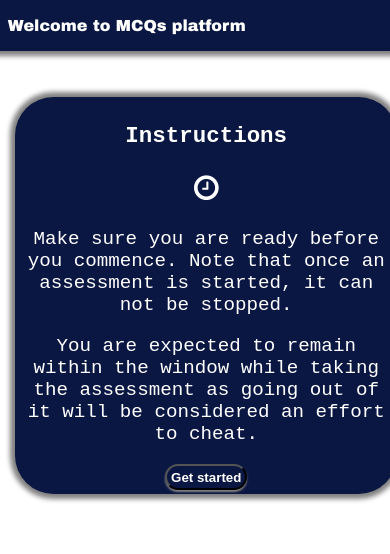
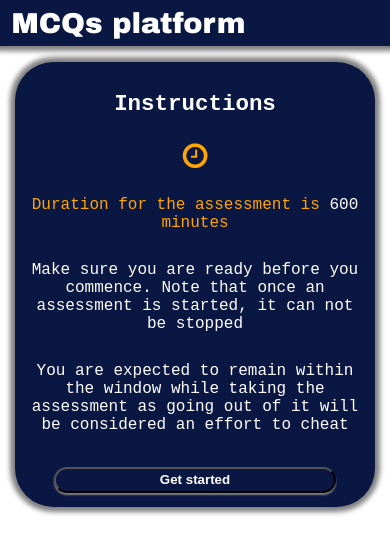
Before and after one commit to belloshehu/multiple-choice-questions, a Django app: page / in a window 390 px wide. Shown: the top 554 px of the page. Run offline with Django 3.2, Linux system fonts and the light colour scheme; tables that the repository leaves empty hold one stand-in row (values such as "Sample post"); some libraries are stand-ins or nearby versions.

Commit message:
Add style

```diff
--- a/multiple_choices/static/style/style.css
+++ b/multiple_choices/static/style/style.css
@@ -23,7 +23,7 @@ header {
     padding: 1% 2%;
     box-shadow: 0px 0px 5px 5px gray;
 }
-@media(min-width: 499px){
+@media(min-width: 500px){
     #result, .ass{
         background-color: rgb(11, 23, 67);
         font-family: 'Courier New', Courier, monospace;
@@ -35,46 +35,91 @@ header {
         color: white;
         box-shadow: 0px 0px 5px 5px gray;
     }
+    input {
+        border-radius: 2em 2em;
+        height: 1.5em;
+        text-align: center;
+        font-weight: bold;
+        padding: 2px;
+    }
+    input:radio {
+        text-align: left;
+    }
+    button {
+        background-color:  rgb(11, 23, 67);
+        color:  rgb(255, 255, 255);
+        font-weight: bold;
+        padding: 1% 2%;
+        border-radius: 2em 2em;
+        box-shadow: 0px 2px 2px 0px gray;
+    }
+    form > button {
+        float: left;
+        margin-top: 2%;
+        margin-bottom: 5%;
+        padding: 1% 2%;
+    }
 }
 @media(max-width: 499px){
     #result, .ass{
         background-color: rgb(11, 23, 67);
         font-family: 'Courier New', Courier, monospace;
-        padding: 1%;
-        width: 100%;
+        padding: 2% 1%;
         border-radius: 2em 2em;
-        margin: 10% 2%;
+        margin: 2%;
         text-align: center;
         color: white;
         box-shadow: 0px 0px 5px 5px gray;
+
     }
     h1 {
         font-family: 'arial black';
         color: white;
-        font-size: medium;
+        font-size: larger;
+        margin: 1%;
+    }
+
+    input {
+        border-radius: 2em 2em;
+        height: 2em;
+        text-align: center;
+        font-weight: bold;
+        padding: 2px;
+        width: 80%;
+
+    }
+    input:radio {
+        text-align: left;
+        font-weight: normal;
+    }
+    button {
+        background-color:  rgb(11, 23, 67);
+        color:  rgb(255, 255, 255);
+        font-weight: bold;
+        padding: 1% 2%;
+        border-radius: 2em 2em;
+        box-shadow: 0px 2px 2px 0px gray;
+        width: 80%;
+    }
+    form > button {
+        float: none;
+        margin-top: 2%;
+        margin-bottom: 5%;
+        padding: 1% 2%;
+        width: 60%;
+    }
+    p.txt {
+        font-size:medium;
+        margin: 1% 2%;
     }
 }
-
 
 header > section > h4 {
     padding: 0%;
     font-size: large;
     font-family: 'Courier New', Courier, monospace;
 }
-button {
-    background-color:  rgb(11, 23, 67);
-    color:  rgb(255, 255, 255);
-    font-weight: bold;
-    padding: 1%;
-    border-radius: 2em 2em;
-    box-shadow: 0px 2px 2px 0px gray;
-}
-form > button {
-    float: left;
-    margin-top: 2%;
-    margin-bottom: 5%;
-    padding: 1%;
-}
+
 
 label {
     font-size: medium;
@@ -85,12 +130,12 @@ hr {
     border-radius: 10px 10px;
 }
 
+a {
+    color: orangered;
+}
+
 button > a {
     text-decoration: none;
-    color: white;
-    padding: 1%;
-}
-a {
     color: white;
 }
 
@@ -106,18 +151,6 @@ p > strong  {
     background-color: white;
 }
 
-
-input {
-    border-radius: 2em 2em;
-    height: 1.5em;
-    text-align: center;
-    font-weight: bold;
-    padding: 2px;
-}
-input:radio {
-    text-align: left;
-    font-weight: bold;
-}
 
 ol li {
     text-align: left;
--- a/multiple_choices/templates/multiple_choices/home.html
+++ b/multiple_choices/templates/multiple_choices/home.html
@@ -1,7 +1,7 @@
 {% extends 'base.html'%}
 {% block header %}
     <section >
-        <h1>Welcome to MCQs platform</h1>
+        <h1>MCQs platform</h1>
     </section>
 {% endblock %}
 {% block user_info %} {{block.super}} {% endblock %}
@@ -9,15 +9,23 @@
 
     <section class="ass">
         <h3>Instructions</h3>
-        <h2><i class="fa fa-clock-o" aria-hidden="true"></i></h2>
-        <p>
+        <h2><i style="color: orange;" class="fa fa-clock-o" aria-hidden="true"></i></h2>
+        <p class="txt" style="color: orange;">
+               Duration for the assessment
+                is <span id="time">{{duration}}</span> minutes
+        </p>
+        <br>
+        <p class="txt">
             Make sure you are ready before you commence.
-             Note that once an assessment is started, it can not be stopped.
+             Note that once an assessment is started, it can not be stopped
         </p>
-        <p>You are expected to remain within the window while taking the assessment as
-            going out of it will be considered an effort to cheat.
+        <br>
+        <p class="txt">
+            You are expected to remain within the window while taking the assessment as
+            going out of it will be considered an effort to cheat
         </p>
-      <a href="{% url 'multiple_choices:assessment' %}"><button>Get started</button></a>
+        <br>
+        <button style="margin: 2%;"><a href="{% url 'multiple_choices:assessment' %}">Get started</a></button>
     </section>
 {% endblock %}
 {% block script %} {{block.super}}{% endblock %}
--- a/multiple_choices/templates/multiple_choices/login.html
+++ b/multiple_choices/templates/multiple_choices/login.html
@@ -18,7 +18,7 @@
             <p>{{form.as_p}}</p>
             <p><button><a href="{% url 'multiple_choices:assessment' %}">Send</a></button></p>
        </form><br>
-       <p>If you not registered, go <a href="{% url 'multiple_choices:register' %}">here</a></p>
+       <p class="txt">If you not registered, go <a href="{% url 'multiple_choices:register' %}">here</a></p>
     </section>
 {% endblock %}
 {% block script %}{% endblock %}
--- a/multiple_choices/templates/multiple_choices/register.html
+++ b/multiple_choices/templates/multiple_choices/register.html
@@ -18,7 +18,7 @@
             <p>{{form.as_p}}</p>
             <p><button type="submit">Send</button></p>
        </form>
-       <p>If you registered, login <a href="{% url 'multiple_choices:login' %}">here</a></p>
+       <p class="txt">If you registered, login <a href="{% url 'multiple_choices:login' %}">here</a></p>
     </section>
 {% endblock %}
 {% block script %}{% endblock %}
```
